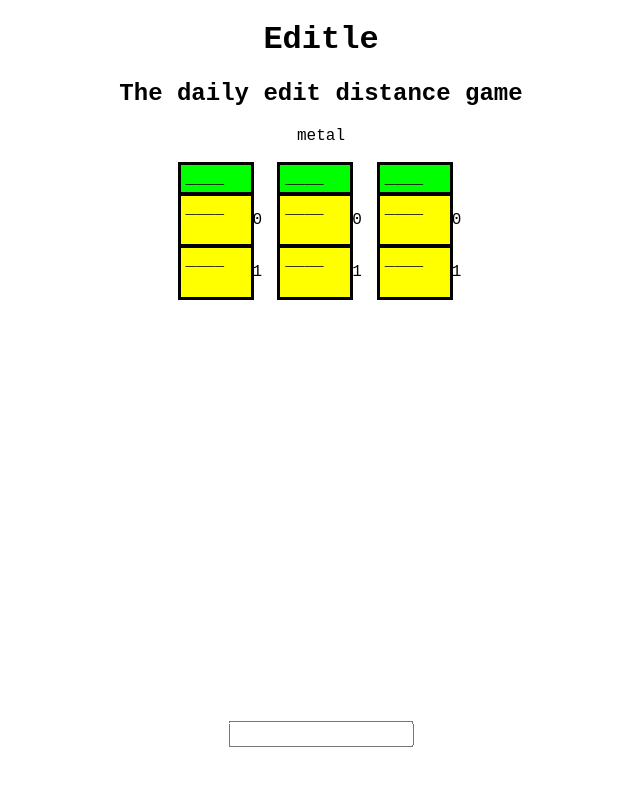
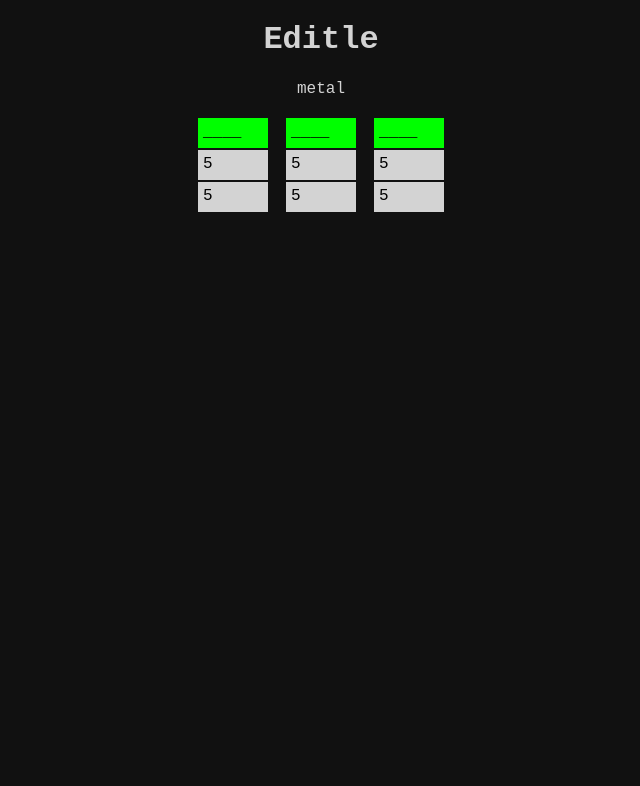
Before and after one commit to bsnyder2/editle, a Next.js app: page / in a window 1280 px wide. Shown: the top 786 px of the page, without its empty margins (319-959 px from the left). Built offline with nearby package versions, Linux system fonts and the light colour scheme.

Commit message:
Improved css

```diff
--- a/src/app/components/Calculator.tsx
+++ b/src/app/components/Calculator.tsx
@@ -2,7 +2,7 @@
 
 'use client'
 import '../globals.css';
-import React, { useState, useEffect } from 'react';
+import React, { useRef, useState, useEffect } from 'react';
 import WordsTable from './WordsTable'
 import '../css/Calculator.css';
 
@@ -12,9 +12,12 @@ const Calculator = () => {
     const [dist1s, setDist1s] = useState([]);
     const [dist2s, setDist2s] = useState([[]]);
 
+
     const handleGuess = (guess: string) => {
         setCurrentGuess(guess);
     }
+
+
 
     useEffect(() => {
         console.log("current guess", currentGuess);
@@ -26,10 +29,6 @@ const Calculator = () => {
         console.log()
 
     });
-
-    const uncoverDist1 = () => {
-
-    }
 
     const handleDist1sUpdate = (updatedState) => {
         setDist1s(updatedState);
@@ -43,7 +42,6 @@ const Calculator = () => {
     return (
         <>
             <h1>Editle</h1>
-            <h2>The daily edit distance game</h2>
             <div>
                 <WordsTable onUpdate1s={handleDist1sUpdate} onUpdate2s={handleDist2sUpdate} guessData={currentGuess}/>
             </div>
@@ -55,6 +53,11 @@ const Calculator = () => {
 
 const EntryBox = ({handleGuess}) => {
     const [inputValue, setInputValue] = useState("");
+    const inputRef = useRef(null);
+
+    useEffect(() => {
+        inputRef.current.focus(); // Focus input on component load
+    }, []);
 
     const handleKeyDown = (e: React.KeyboardEvent<HTMLInputElement>) => {
         if (e.key === "Enter") {
@@ -68,6 +71,7 @@ const EntryBox = ({handleGuess}) => {
     return (
         <div className="entryBox">
             <input
+                ref={inputRef}
                 className="inputField"
                 value={inputValue}
                 onChange={(e) => setInputValue(e.target.value)}
@@ -77,4 +81,8 @@ const EntryBox = ({handleGuess}) => {
     );
 };
 
+const HintButton = () => {
+
+}
+
 export default Calculator;
--- a/src/app/components/WordsTable.tsx
+++ b/src/app/components/WordsTable.tsx
@@ -12,7 +12,7 @@ const WordsTable = ({onUpdate1s, onUpdate2s, guessData}) => {
     const [dist2, setDist2] = useState<string[][]>([]);
     // const [isHidden, setHidden] = useState<boolean>(true);
     const [dist1Hiddens, setDist1Hiddens] = useState<boolean[]>(new Array(8).fill(true));
-    const [dist2Hiddens, setDist2Hiddens] =  useState(() => {
+    const [dist2Hiddens, setDist2Hiddens] = useState(() => {
     return Array.from({ length: 8 }, () => Array(64).fill(true));
   });
     const [isCompleted, setCompleted] = useState<boolean>(false);
@@ -44,8 +44,6 @@ const WordsTable = ({onUpdate1s, onUpdate2s, guessData}) => {
         uncoverChild();
         console.log("dist1Hiddens", dist1Hiddens);
         console.log("dist2HIDDENS", dist2Hiddens);
-
-
 
     });
 
@@ -185,8 +183,8 @@ const SubTable = ({dist1Word, dist2Words, isDist1Hidden, dist2Hiddens}) => {
         </tr> */}
         {dist2Words.map((word, index) => (
           <tr key={index}>
-            <td className="smallerCell2">{dist2Hiddens[index] ? "____" : word}</td>
-            <p>{index}</p>
+            <td className={dist2Hiddens[index] ? "smallerCell2" : "smallerCell2Complete"}>{dist2Hiddens[index] ? "5" : word}</td>
+            {/* <p>{index}</p> */}
           </tr>
         ))}
       </tbody>
--- a/src/app/css/Calculator.css
+++ b/src/app/css/Calculator.css
@@ -1,10 +1,11 @@
 h1 {
     font-family: 'Courier New', Courier, monospace;
-    color: black;
+    color: lightgray;
 }
 
 h2 {
     font-family: 'Courier New', Courier, monospace;
+    color: lightgray;
 }
 
 .entryBox {
@@ -15,6 +16,19 @@ h2 {
 }
 
 .inputField {
-    height: 20px;
-    width:
+    height: 40px;
+    user-select: none;
+    outline: none;
+    border: none;
+    box-shadow: none;
+    text-align: center;
+    font-size: 40px;
+    text-transform: lowercase;
+    font-family:'Courier New', Courier, monospace;
+    background-color: #111;
+    color: lightgray;
 }
+
+body {
+    background-color: #111;
+}
--- a/src/app/css/WordsTable.css
+++ b/src/app/css/WordsTable.css
@@ -2,6 +2,7 @@
     font-family: 'Courier New', Courier, monospace;
     text-align: center;
     margin-bottom: 10px;
+    color: lightgray;
 }
 
 .mainTable {
@@ -15,16 +16,27 @@ td {
 }
 
 .smallerCell {
+    outline-style: none;
+    padding: 5px;
+    width: 60px;
+    height: 20px;
+    background-color: lime;
+}
+
+
+.smallerCell2 {
+    outline-style: none;
+    padding: 5px;
+    width: 60px;
+    height: 20px;
+    background-color: lightgray;
+}
+
+.smallerCell2Complete {
     outline-style: solid;
     padding: 5px;
     width: 60px;
-    background-color: lime;
-}
-
-.smallerCell2 {
-    outline-style: solid;
-    padding: 5px;
-    width: 60px;
+    height: 20px;
     background-color: yellow;
 }
 
```
